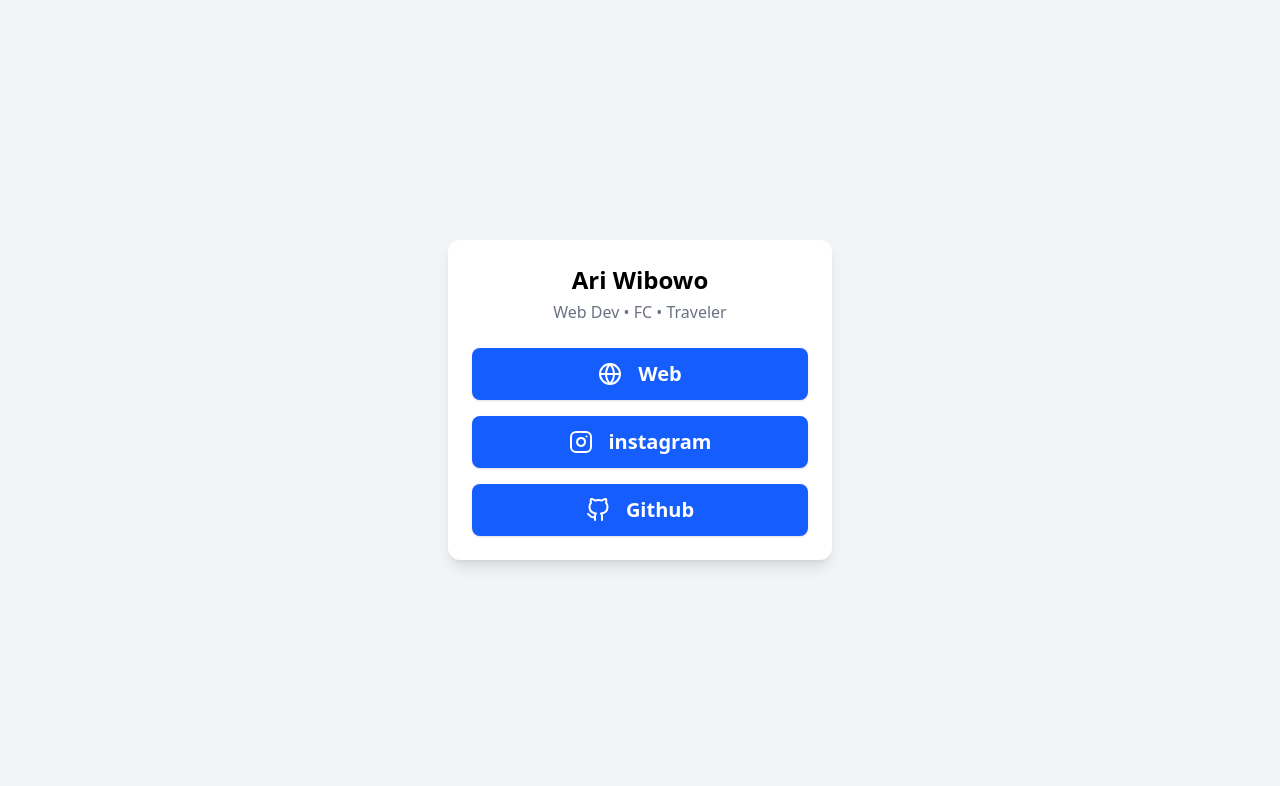
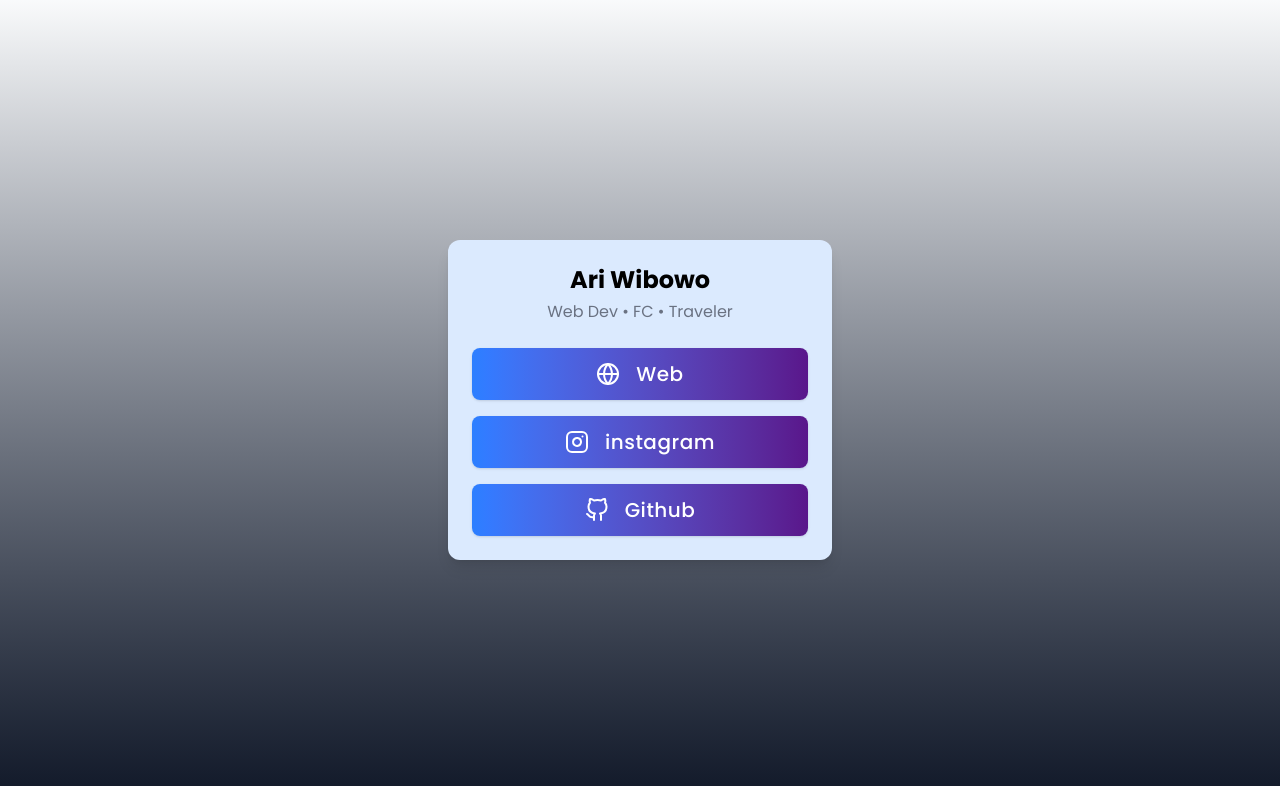
Before and after one commit to ariwibowoedu/ariwibowoedu.github.io, a plain HTML site: page index.html in a window 1280 px wide. Drawn offline with nearby package versions, Linux system fonts and the light colour scheme.

Commit message:
add font family

```diff
--- /dev/null
+++ b/assets/css/style.css
@@ -0,0 +1,5 @@
+@import url('https://fonts.googleapis.com/css2?family=Poppins:ital,wght@0,100;0,200;0,300;0,400;0,500;0,600;0,700;0,800;0,900;1,100;1,200;1,300;1,400;1,500;1,600;1,700;1,800;1,900&display=swap');
+
+body {
+    font-family: 'Poppins', sans-serif;
+}
--- a/index.html
+++ b/index.html
@@ -9,31 +9,32 @@
     <script src="https://cdn.jsdelivr.net/npm/@tailwindcss/browser@4"></script>
     <!-- icon -->
     <script src="https://cdn.jsdelivr.net/npm/feather-icons/dist/feather.min.js"></script>
+    <!-- custom style -->
+    <link rel="stylesheet" href="assets/css/style.css">
 
 </head>
 
-<body class="bg-gray-100 font-sans flex items-center justify-center min-h-screen">
-    <div class="w-full max-w-sm p-6 bg-white rounded-xl shadow-lg text-center">
+<body class="bg-gradient-to-b from-gray-50 to-gray-900 font-sans flex items-center justify-center min-h-screen">
+    <div class="bg-blue-100 w-full max-w-sm p-6 rounded-xl shadow-lg text-center">
         <!-- profile -->
         <h1 class="text-2xl font-bold mb-1">Ari Wibowo</h1>
         <p class="text-gray-500 mb-6">Web Dev • FC • Traveler</p>
         <div class="space-y-4">
             <a href="https://ariwibowoedu.github.io/portofolio-v5/" target="_blank"
-                class="flex items-center gap-4 justify-center block text-xl font-bold bg-blue-600 hover:bg-blue-700 text-white py-3 rounded-lg shadow transition">
+                class="flex items-center gap-4 justify-center block text-xl font-medium tracking-wide bg-gradient-to-l from-purple-900 to-blue-500 hover:shadow-xl text-white py-3 rounded-lg shadow transition">
                 <i data-feather="globe"></i>
                 Web
             </a>
             <a href="https://www.instagram.com/aariiwiiboowoo/" target="_blank"
-                class="flex items-center gap-4 justify-center block text-xl font-bold bg-blue-600 hover:bg-blue-700 text-white py-3 rounded-lg shadow transition">
+                class="flex items-center gap-4 justify-center block text-xl font-medium tracking-wide bg-gradient-to-l from-purple-900 to-blue-500 hover:shadow-xl text-white py-3 rounded-lg shadow transition">
                 <i data-feather="instagram"></i>
                 instagram
             </a>
-            <a href="https://github.com/ariwibowoedu target=" _blank"
-                class="flex items-center gap-4 justify-center block text-xl font-bold bg-blue-600 hover:bg-blue-700 text-white py-3 rounded-lg shadow transition">
+            <a href="https://github.com/ariwibowoedu" target=" _blank"
+                class="flex items-center gap-4 justify-center block text-xl font-medium tracking-wide bg-gradient-to-l from-purple-900 to-blue-500 hover:shadow-xl text-white py-3 rounded-lg shadow transition">
                 <i data-feather="github"></i>
                 Github
             </a>
-
         </div>
     </div>
     <script src="assets/js/script.js"></script>
```
